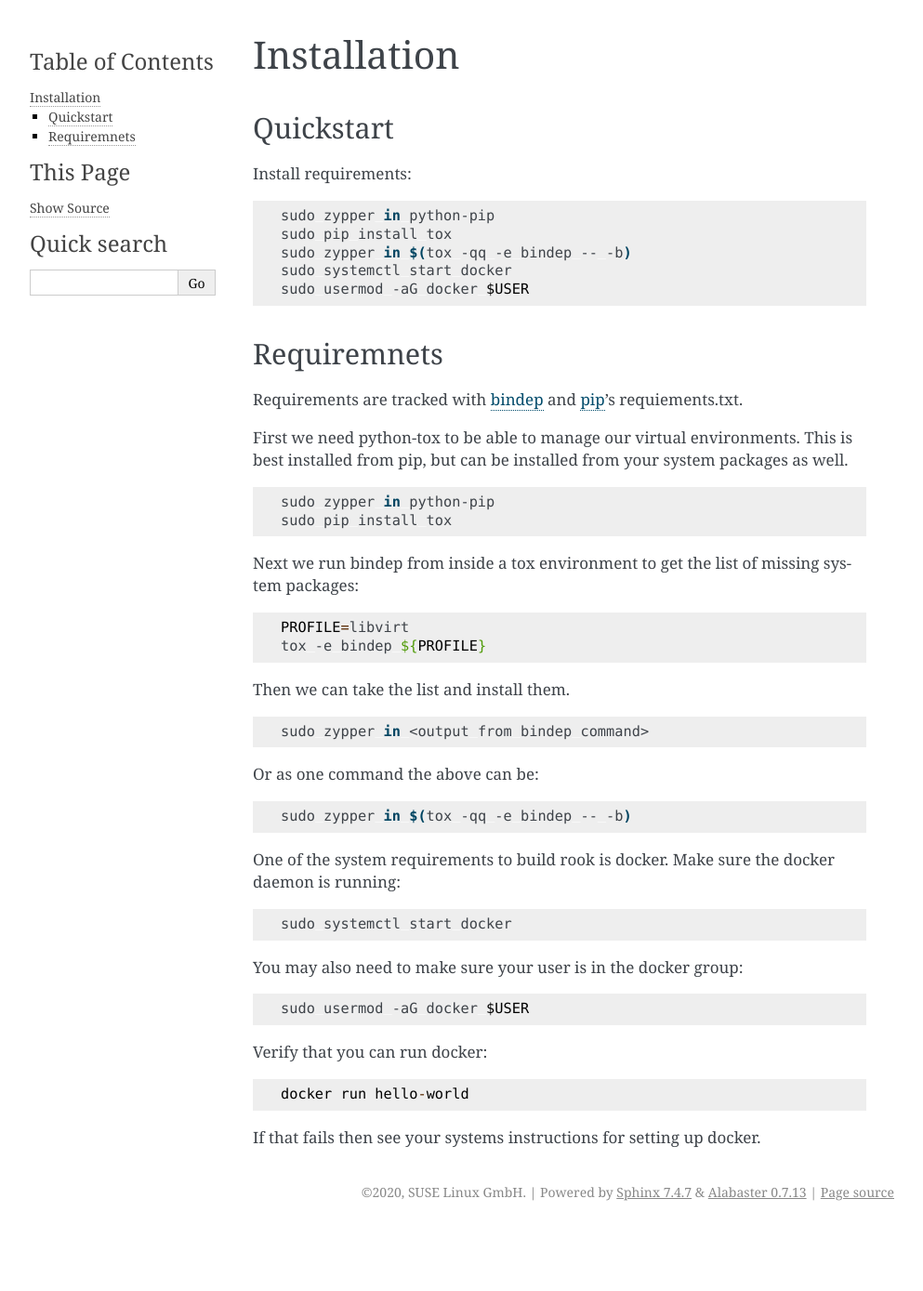
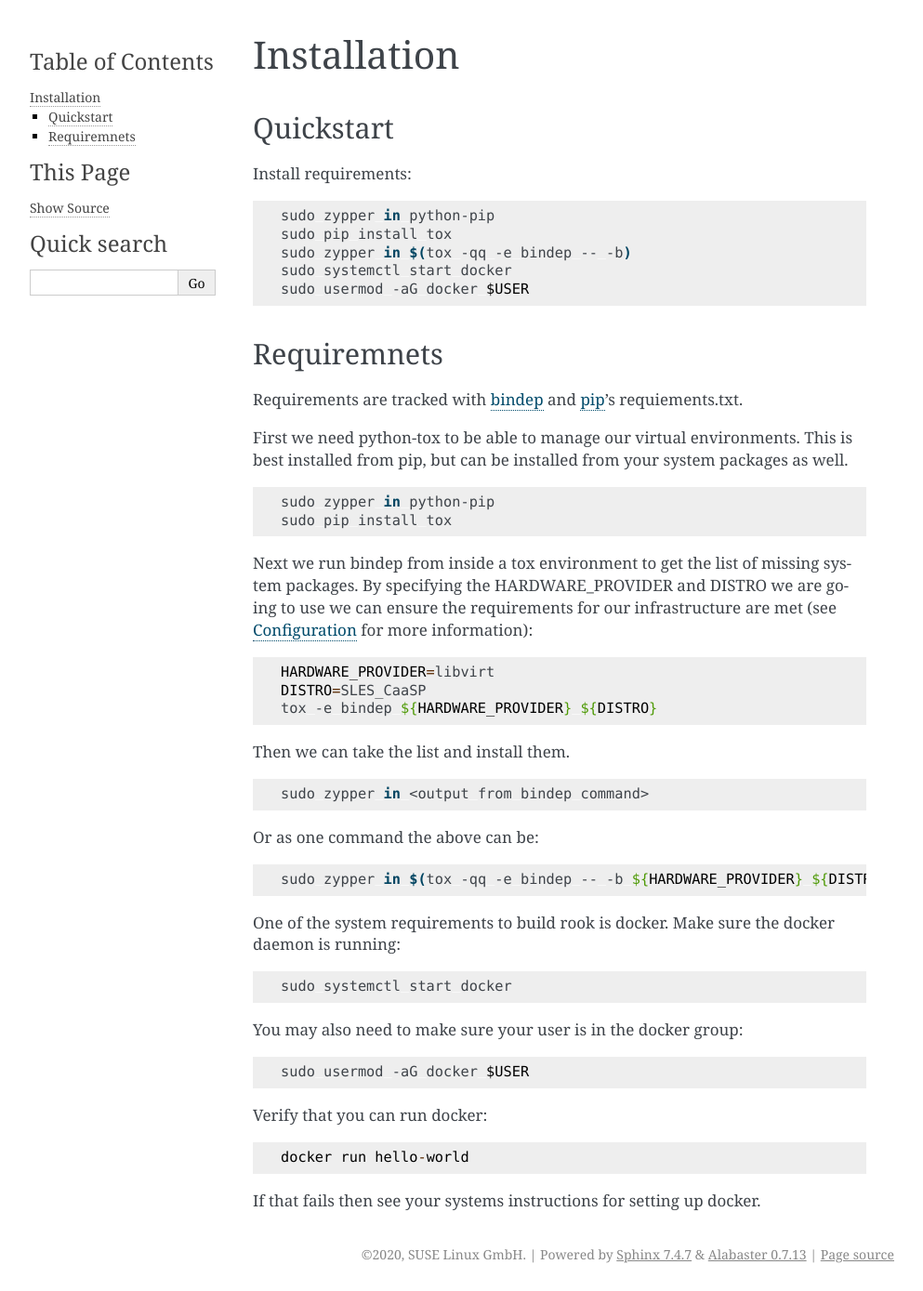
Before and after one commit to SUSE/rookcheck, a Sphinx documentation site: the page built from doc/source/installation.rst, in a window 1280 px wide. Shown: the whole page at 93% size, without its empty margins (148-1141 px from the left). Built offline with Sphinx 7.4.7, drawn with Linux system fonts in a browser that asks for light colours; before the commit the page ends 1322 px from its top, so only the background shows below that.

Commit message:
Add openssh to bindep
This is a requirement for ssh-agent when using CaaSP.

```diff
--- a/bindep.txt
+++ b/bindep.txt
@@ -6,3 +6,5 @@ git
 
 libvirt-client [libvirt]
 libvirt-devel [libvirt platform:rpm]
+
+openssh [SLES_CaaSP]
--- a/doc/source/installation.rst
+++ b/doc/source/installation.rst
@@ -31,12 +31,15 @@ well.
     sudo pip install tox
 
 Next we run bindep from inside a tox environment to get the list of missing
-system packages:
+system packages. By specifying the HARDWARE_PROVIDER and DISTRO we are going
+to use we can ensure the requirements for our infrastructure are met (see
+:ref:`configuration` for more information):
 
 .. code-block:: bash
 
-    PROFILE=libvirt
-    tox -e bindep ${PROFILE}
+    HARDWARE_PROVIDER=libvirt
+    DISTRO=SLES_CaaSP
+    tox -e bindep ${HARDWARE_PROVIDER} ${DISTRO}
 
 Then we can take the list and install them.
 
@@ -48,7 +51,7 @@ Or as one command the above can be:
 
 .. code-block:: bash
 
-    sudo zypper in $(tox -qq -e bindep -- -b)
+    sudo zypper in $(tox -qq -e bindep -- -b ${HARDWARE_PROVIDER} ${DISTRO})
 
 One of the system requirements to build rook is docker. Make sure the docker
 daemon is running:
```
